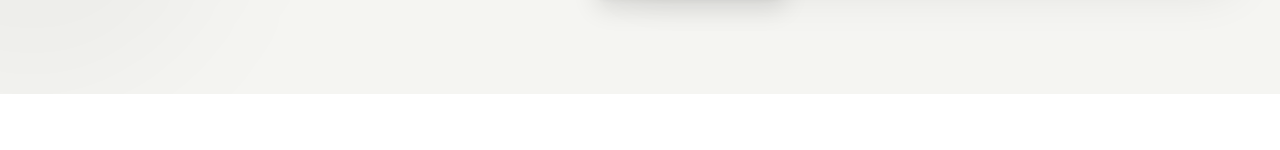
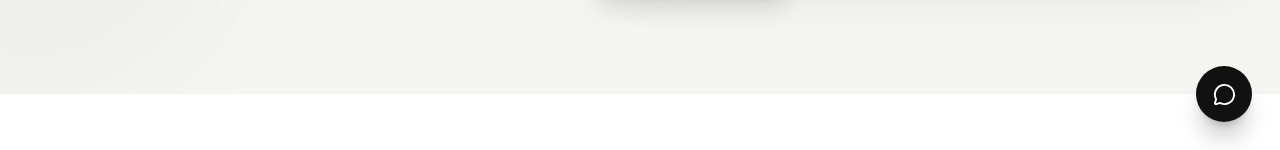
Before and after one commit to strvntrl/ritelindo-test, a React (Vite) app: page / in a window 1280 px wide. Shown: the part 650-800 px from the top of the page. Built offline with nearby package versions, Linux system fonts and the light colour scheme.

Commit message:
feat: floating whatsapp

```diff
--- a/src/App.tsx
+++ b/src/App.tsx
@@ -1,4 +1,7 @@
 import Navbar from "./components/Navbar";
+import Footer from "./components/Footer";
+import FloatingWhatsApp from "./components/FloatingWhatsApp";
+
 import Hero from "./sections/Hero";
 import Benefits from "./sections/Benefits";
 import Products from "./sections/Products";
@@ -21,6 +24,11 @@
         <Trust />
         <FinalCTA />
       </main>
+
+      <Footer />
+
+      <FloatingWhatsApp />
+
     </div>
   );
 }
--- /dev/null
+++ b/src/components/FloatingWhatsApp.tsx
@@ -0,0 +1,27 @@
+import { MessageCircle } from "lucide-react";
+
+const whatsappNumber = "6280000000000";
+
+const whatsappMessage = encodeURIComponent(
+  "Halo Ritelindo, saya ingin konsultasi gratis untuk kebutuhan rak / setup toko."
+);
+
+const whatsappUrl = `https://wa.me/${whatsappNumber}?text=${whatsappMessage}`;
+
+export default function FloatingWhatsApp() {
+  return (
+    <a
+      href={whatsappUrl}
+      target="_blank"
+      rel="noreferrer"
+      aria-label="Konsultasi melalui WhatsApp"
+      className="group fixed bottom-5 right-5 z-50 flex h-14 w-14 items-center justify-center rounded-full bg-[#111111] text-white shadow-xl shadow-black/20 transition duration-300 hover:-translate-y-1 hover:scale-105 sm:bottom-7 sm:right-7"
+    >
+      <MessageCircle size={23} />
+
+      <span className="pointer-events-none absolute right-[calc(100%+10px)] hidden whitespace-nowrap rounded-full bg-[#111111] px-4 py-2 text-xs font-semibold text-white opacity-0 shadow-lg transition duration-200 group-hover:opacity-100 sm:block">
+        Konsultasi Gratis
+      </span>
+    </a>
+  );
+}
```
Also changed, not shown: src/components/Footer.tsx (renamed from src/sections/Footer.tsx).
